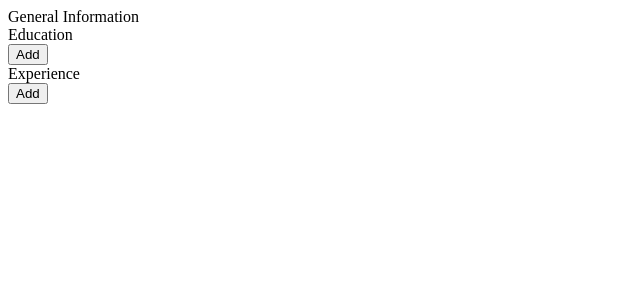
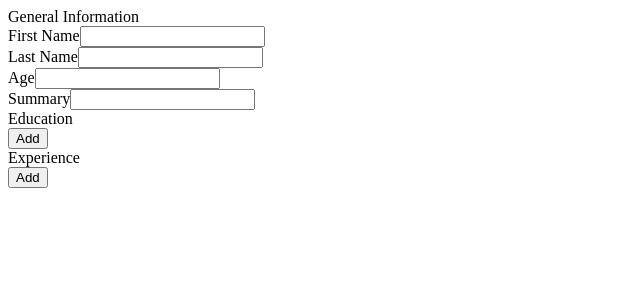
Before and after one commit to benjyongzh/odin-javascript, a React (Create React App) app in the folder projects/resume-builder/: page / in a window 1280 px wide. Shown: the top 300 px of the page, without its empty margins (0-640 px from the left). Built offline with nearby package versions, Linux system fonts and the light colour scheme.

Commit message:
Add InputComponent into SectionComponent.

```diff
--- a/projects/resume-builder/src/App.js
+++ b/projects/resume-builder/src/App.js
@@ -16,18 +16,18 @@ class App extends Component{
       general: {
         title: "General Information",
         fixedInputs: [
-          {title: "First Name", type: "text"},
-          {title: "Last Name", type: "text"},
-          {title: "Age", type: "number"},
-          {title: "Summary", type: "text"},
+          {title: "First Name", type: "text", name: "firstName"},
+          {title: "Last Name", type: "text", name: "lastName"},
+          {title: "Age", type: "number", name: "age"},
+          {title: "Summary", type: "text", name: "summary"},
         ],
-        content: [],
+        subSections: [],
       },
 
       education: {
         title: "Education",
         fixedInputs: [],
-        content: [
+        subSections: [
           // {title: "Institute", type: "text"},
           // {title: "Qualification", type: "text"},
           // {title: "Start Year", type: "number"},
@@ -38,7 +38,7 @@ class App extends Component{
       experience: {
         title: "Experience",
         fixedInputs: [],
-        content: [
+        subSections: [
           // {title: "Workplace", type: "text"},
           // {title: "Job Title", type: "text"},
           // {title: "Start Year", type: "number"},
--- a/projects/resume-builder/src/components/InputComponent.js
+++ b/projects/resume-builder/src/components/InputComponent.js
@@ -13,19 +13,18 @@ class InputComponent extends Component{
     };
 
     onInputChange(event){
-        // event.target.value;
         this.setState({
             value: event.target.value
         });
     };
 
     render(){
-        const {id, textLabel, inputType} = this.props;
+        const {id, textLabel, inputType, name} = this.props;
 
         return(
             <div>
                 <label htmlFor={id}>{textLabel}</label>
-                <input id={id} type={inputType} onChange={this.onInputChange} value={this.state.value}/>
+                <input id={id} name={name} type={inputType} onChange={this.onInputChange} value={this.state.value}/>
             </div>
 
         );
--- a/projects/resume-builder/src/components/SectionComponent.js
+++ b/projects/resume-builder/src/components/SectionComponent.js
@@ -1,5 +1,6 @@
 import React, { Component } from "react";
 import ContentButtonAdd from "./ContentButtonAdd";
+import InputComponent from "./InputComponent";
 
 class SectionComponent extends Component{
     constructor(props){
@@ -22,21 +23,26 @@ class SectionComponent extends Component{
     render(){
         const {section, addable} = this.props;
 
-        if (section.fixedInputs != []){
+        const fixedInputs = section.fixedInputs.map(input =>
+            <InputComponent
+            id={input.name}
+            name={input.name}
+            textLabel={input.title}
+            inputType={input.type}
+            />
+        );
 
-        };
-
-        if (section.content != []){
-
-        };
+        const subSections = section.subSections.map(subsection =>
+            {}//<li key={task.id}>{task.text}</li>
+        );
 
 
         return(
             <div className="section-container">
                 <header className="section-title">{section.title}</header>
                 <div className="section-content">
-
-
+                    {fixedInputs}
+                    {subSections}
                 </div>
                 <ContentButtonAdd enabled={addable} />
             </div>
```
